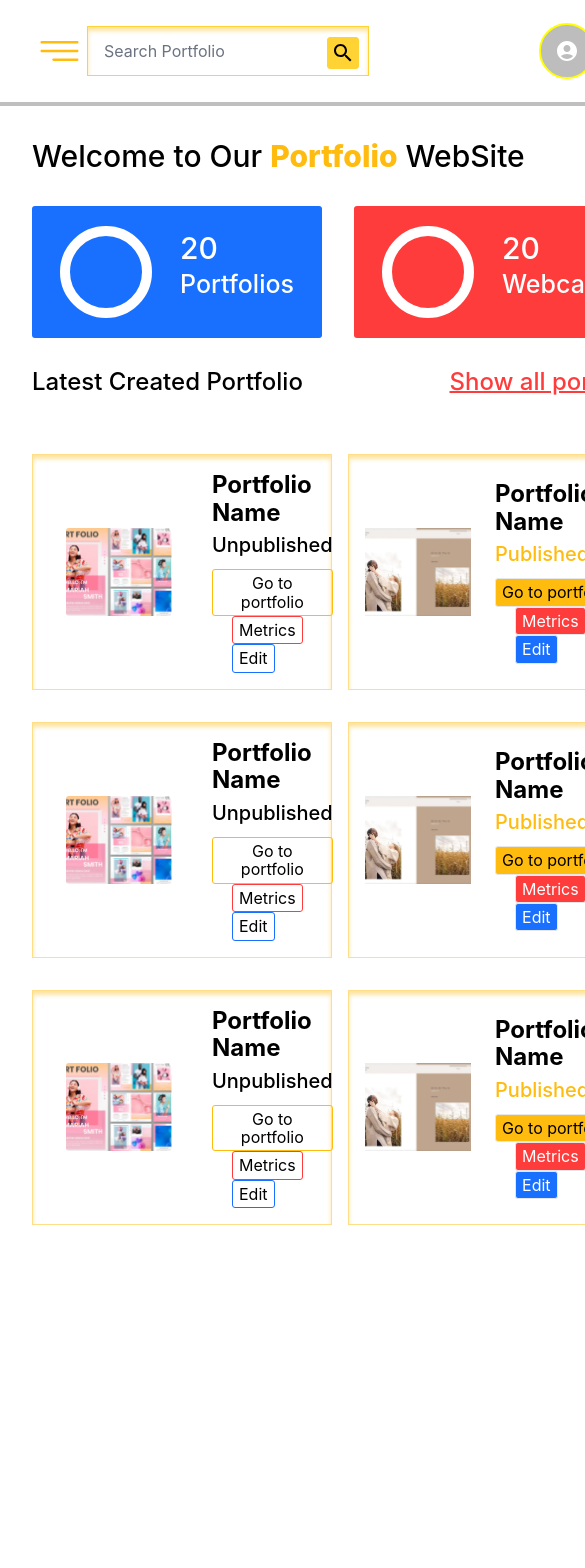
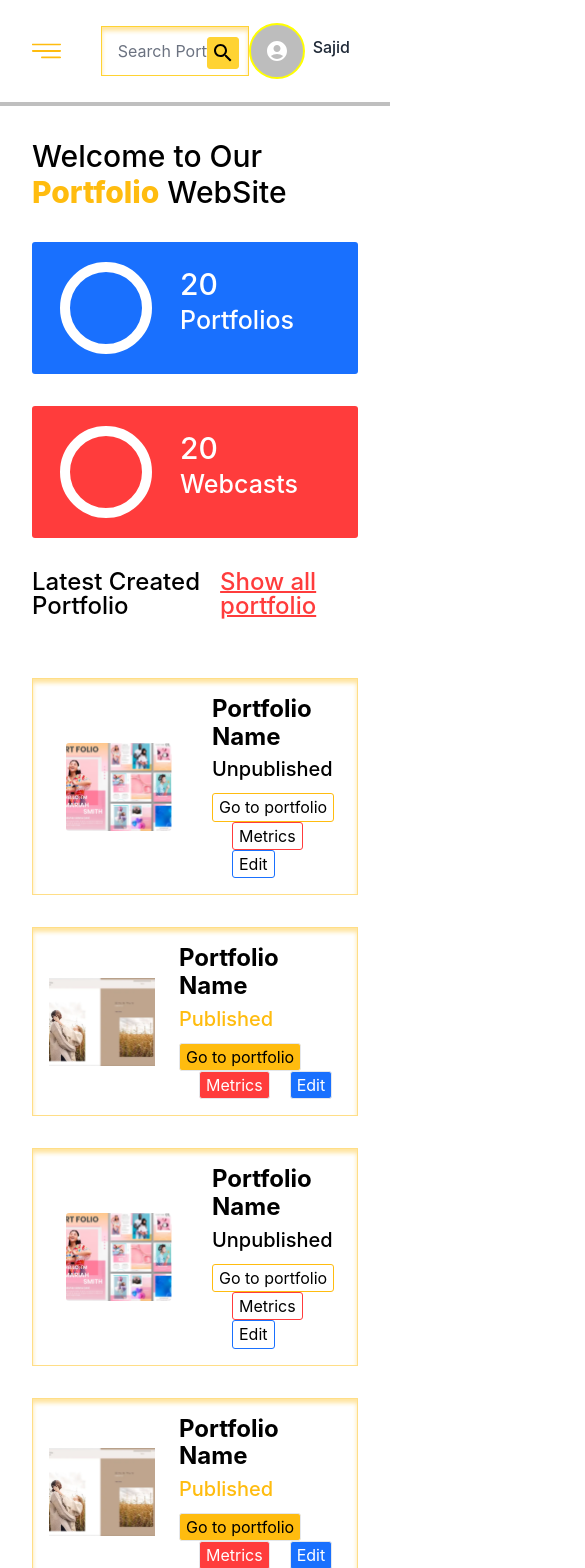
Before and after one commit to TanbirHasan/P-Store, a React (Create React App) app: page /dashboard/admin/home in a window 390 px wide. Shown: the top 1568 px of the page, 585 px wide, since content can reach past the window. Before the commit the page ends 1257 px from the top, so only its background shows below. Built offline with nearby package versions, Linux system fonts and the light colour scheme.

Commit message:
responsive fixed

```diff
--- a/src/Layouts/DashboardLayout/DashboardLayout.jsx
+++ b/src/Layouts/DashboardLayout/DashboardLayout.jsx
@@ -43,7 +43,7 @@ const DashboardLayout = () => {
 
 	return (
 		<div className="#FAFAFA">
-			<div className="flex">
+			<div className="flex flex-grow">
 				<div className="lg:w-[300px]">
 					<Sidebar
 						backgroundColor="#FAFAFA"
--- a/src/components/DashboardNavbar/DashboardNavbar.jsx
+++ b/src/components/DashboardNavbar/DashboardNavbar.jsx
@@ -21,8 +21,8 @@ const DashboardNavbar = () => {
 
 	return (
 		<nav className="bg-white w-full h-[106px] block  border-b-4 border-[#BFBFBF]">
-			<div className="flex h-full items-center justify-between px-8  ">
-				<div className="flex items-center lg:gap-x-24">
+			<div className="flex h-full items-center justify-between px-8   ">
+				<div className="flex items-center gap-10 lg:gap-x-24">
 					<div>
 						<img
 							src={dashboardMenu}
@@ -34,7 +34,7 @@ const DashboardNavbar = () => {
 						<input
 							type="text"
 							placeholder="Search Portfolio"
-							className={`lg:w-[500px] shadow-custom border-[#FFD333] py-3 px-4 focus:outline-none focus:ring-0 focus:border-[#FFD333] focus:shadow-custom`}
+							className={`w-full lg:w-[500px] shadow-custom border-[#FFD333] py-3 px-4 focus:outline-none focus:ring-0 focus:border-[#FFD333] focus:shadow-custom`}
 						/>
 						<div className="absolute bottom-[7px] right-[10px]">
 							<button className="w-[32px] h-[32px] bg-[#FFD333] rounded-[3px] border border-[#FFD333] ">
--- a/src/pages/Dashboard/Admin/AdminHome/AdminHome.jsx
+++ b/src/pages/Dashboard/Admin/AdminHome/AdminHome.jsx
@@ -24,7 +24,7 @@ const AdminHome = () => {
 						Welcome to Our <span className="font-extrabold text-[#FFBC0F]">Portfolio</span> WebSite
 					</h1>
 
-					<div className="flex gap-8 my-8 ">
+					<div className="flex flex-col lg:flex-row gap-8 my-8 ">
 						<div className="bg-[#1970FE] text-white py-5 px-7 w-full h-[132px] rounded-[3px] flex items-center gap-7">
 							<div className="w-[92px] h-[92px] border-[10px] border-white rounded-full"></div>
 							<div className="font-bold leading-7">
@@ -54,7 +54,7 @@ const AdminHome = () => {
 					</div>
 
 					{/* Portal cards */}
-					<div className="grid grid-cols-2 gap-x-4 gap-y-8">
+					<div className="grid lg:grid-cols-2 gap-x-4 gap-y-8">
 						<div className="flex items-center p-4 border border-[#ffbc0f7f] shadow-custom gap-6 w-full">
 							<img src={portfolio1} alt="" className="" />
 
```
